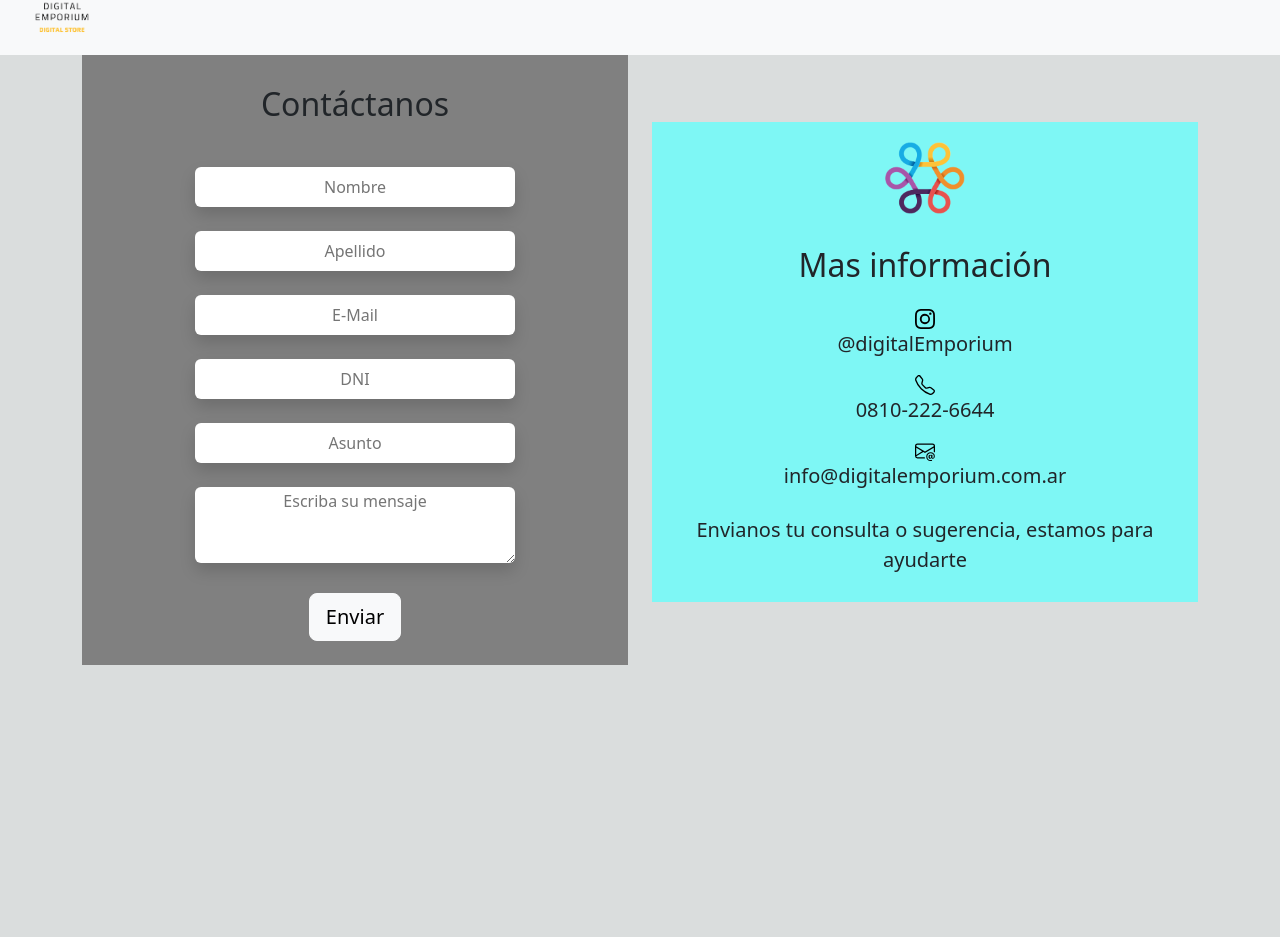
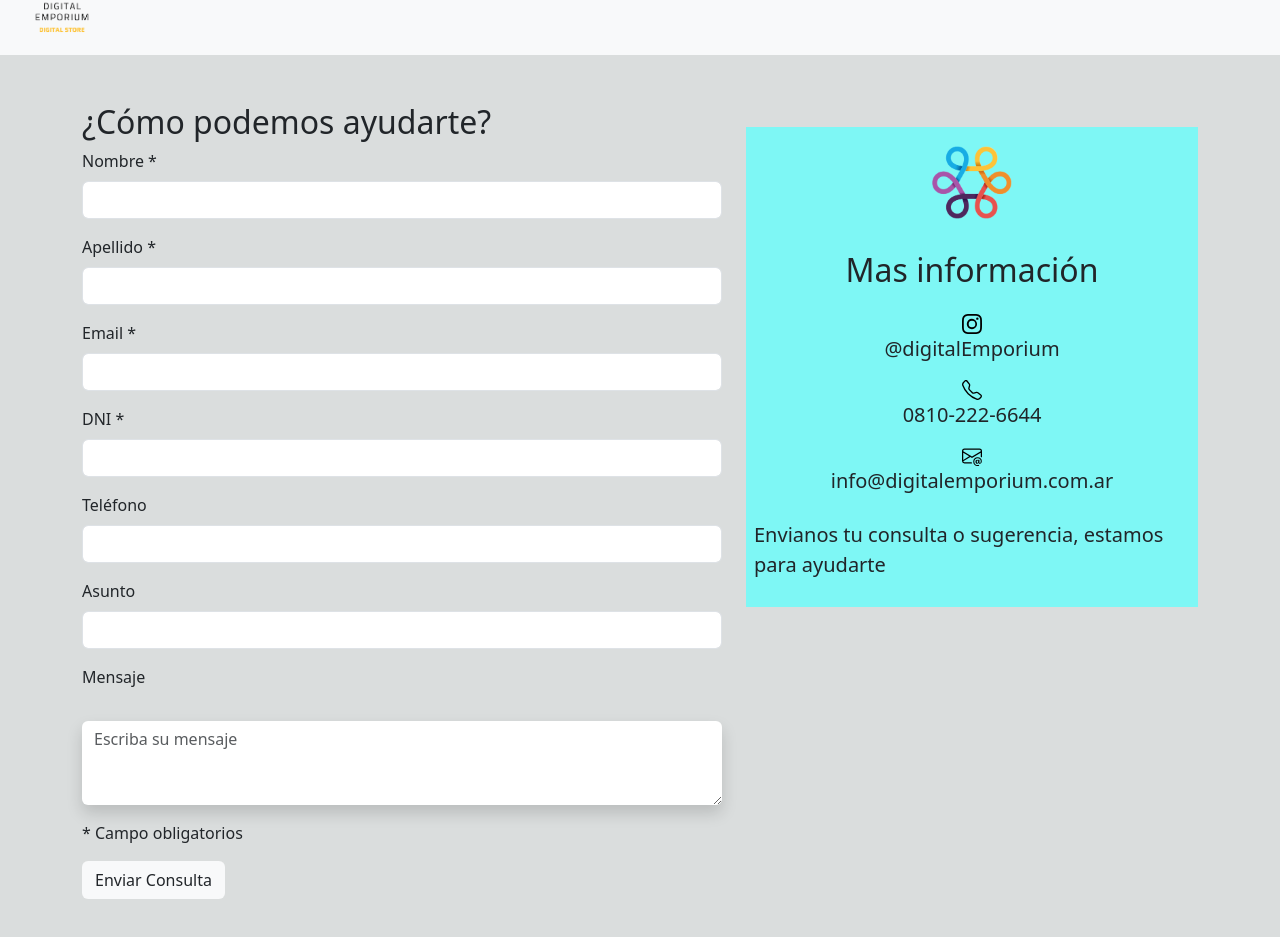
Before and after one commit to micaelgoitea/ReactJS-ProyectoFinal-MicaelGoitea, a React (Vite) app: page /contacto in a window 1280 px wide. Shown: the part 71-1008 px from the top of the page. Before the commit the page ends 800 px from the top, so only its background shows below. Built offline with nearby package versions, Linux system fonts and the light colour scheme.

Commit message:
Ultimos detalles para entrega Final

```diff
--- a/src/App.jsx
+++ b/src/App.jsx
@@ -4,11 +4,11 @@ import Home from "./components/ItemDetail/ItemListContainer";
 import ItemListContainer from "./components/ItemDetail/ItemListContainer";
 import Cart from "./components/Pages/Cart";
 import NotFound from "./components/Pages/Notfound";
-import Contacto from "./components/Pages/Contacto";
 import InfoNosotros from "./components/Pages/Info";
 import ItemDetailContainer from "./components/ItemDetail/ItemDetailContainer";
 import CartContextProvider from "./components/Context/CartContext";
 import Checkout from "./components/Checkout/Checkout";
+import Consulta from "./components/Pages/Contacto";
 
 function App() {
   return (
@@ -20,7 +20,7 @@ function App() {
         <Route exact path={"/category/:categoryId"} element={<ItemListContainer />} />
         <Route exact path={"/item/:id"} element={<ItemDetailContainer/>} />
         <Route exact path="/cart" element={<Cart />} />
-        <Route exact path="/contacto" element={<Contacto />} />
+        <Route exact path="/contacto" element={<Consulta />} />
         <Route exact path="/info" element={<InfoNosotros />} />
         <Route exact path={"/checkout"} element={<Checkout />} />
         <Route exact path="*" element={<NotFound />} />
--- a/src/components/ItemDetail/ItemListContainer.jsx
+++ b/src/components/ItemDetail/ItemListContainer.jsx
@@ -42,7 +42,7 @@ useEffect(() => {
 
 return (
   <div className="item-list-container">
-    <img src={img_bienvenidos} className="img-fluid" alt="..."></img>
+    <img src={img_bienvenidos} className="img-fluid" alt="Portada de Bienvenida"></img>
     {
       loading ? <Loading /> : <ItemList items={items} />
     }
--- a/src/components/Navbar.jsx
+++ b/src/components/Navbar.jsx
@@ -2,6 +2,7 @@ import React from 'react';
 import CartWidget from "../components/CartWidget";
 import { NavLink } from 'react-router-dom';
 import imglogo from "../../img/logo.png";
+import './Navbar.css';
 
 const Navbar = () => {
   return (
@@ -20,11 +21,11 @@ const Navbar = () => {
               <li className="nav-item dropdown">
                 <NavLink to="/" className="nav-link dropdown-toggle" role="button" data-bs-toggle="dropdown" aria-expanded="false">Productos</NavLink>
                 <ul className="dropdown-menu">
-                  <li className="dropdown-item"><NavLink to="/category/computacion">Computacion</NavLink></li>
-                  <li className="dropdown-item"><NavLink to="/category/celulares">Celulares</NavLink></li>
-                  <li className="dropdown-item"><NavLink to="/category/tablet">Tablet</NavLink></li>
-                  <li className="dropdown-item"><NavLink to="/category/smartwatch">SmartWatch</NavLink></li>
-                  <li className="dropdown-item"><NavLink to="/category/accesorios">Accesorios</NavLink></li>
+                  <li className="dropdown-item"><NavLink to="/category/computacion" style={{color:'grey', textDecoration: 'none'}}>Computacion</NavLink></li>
+                  <li className="dropdown-item"><NavLink to="/category/celulares" style={{color:'grey',textDecoration: 'none'}}>Celulares</NavLink></li>
+                  <li className="dropdown-item"><NavLink to="/category/tablet" style={{color:'grey',textDecoration: 'none'}}>Tablet</NavLink></li>
+                  <li className="dropdown-item"><NavLink to="/category/smartwatch" style={{color:'grey',textDecoration: 'none'}}>SmartWatch</NavLink></li>
+                  <li className="dropdown-item"><NavLink to="/category/accesorios" style={{color:'grey',textDecoration: 'none'}}>Accesorios</NavLink></li>
                 </ul>
               </li>
               <li className="nav-item">
--- a/src/components/Pages/Contacto.jsx
+++ b/src/components/Pages/Contacto.jsx
@@ -1,41 +1,121 @@
-import React from 'react';
+import { useState } from "react";
+import { addDoc, collection, getFirestore } from "firebase/firestore";
 import './Contacto.css';
 import logo_instagram from "../../Assets/logo-instagram-black.svg";
 import logo_telefono from "../../Assets/logo-telefono-black.svg";
 import logo_email from "../../Assets/logo-email-black.svg";
 import logoEmpresa from "../../../img/favicon.png";
 
-const Contacto = () => {
+const Consulta = () => {
+    const [nombre, setNombre] = useState("");
+    const [apellido, setApellido] = useState("");
+    const [email, setEmail] = useState("");
+    const [dni, setDni] = useState("");
+    const [telefono, setTelefono] = useState("");
+    const [asunto, setAsunto] = useState("");
+    const [mensaje, setMensaje] = useState("");
+    const [nombreError, setNombreError] = useState("");
+    const [apellidoError, setApellidoError] = useState("");
+    const [emailError, setEmailError] = useState("");
+    const [dniError, setDniError] = useState("");
+    const [consultaId, setConsultaId] = useState("");
+
+
+    const generarConsulta = () => {
+        if (nombre == "") {
+            setNombreError("Ups! Nos falta tu nombre para enviar tu Consulta");
+            return false;
+        } else {
+            setNombreError("");
+        }
+        if (apellido == "") {
+            setApellidoError("Ups! Nos falta tu apellido para enviar tu Consulta");
+            return false;
+        } else {
+            setApellidoError("");
+        }
+        if (dni == "") {
+            setDniError("Ups! Nos falta tu DNI para enviar tu Consulta");
+            return false;
+        } else {
+            setDniError("");
+        }
+        if (email == "") {
+            setEmailError("Ups! Nos falta tu email para enviar tu Consulta");
+            return false;
+        } else {
+            setEmailError("");
+        }
+
+        const cliente = { name: nombre, lastName:apellido, dni: dni, email: email, telephone: telefono};
+        const fecha = new Date();
+        const date = `${fecha.getDate()}-${fecha.getMonth() + 1}-${fecha.getFullYear()} ${fecha.getHours()}:${fecha.getMinutes()}:${fecha.getSeconds()}`;
+        const consulta = {cliente: cliente, date: date, asunto: asunto, message: mensaje};
+        const dbs = getFirestore();
+        const ordersCollection = collection(dbs, "consultas");
+
+        addDoc(ordersCollection, consulta).then(data => {
+            setConsultaId(data.id);
+            setNombre("");
+            setEmail("");
+            setTelefono("");
+            clear();
+        });
+    }
+
+    if (consultaId) {
         return (
-        <div className="container text-center">
-            <div className="row align-items-center">
+            <div className="container my-5">
+                <div className="row">
+                    <div className="col text-center">
+                        <div className="alert alert-light" role="alert"><h4>Tu Consulta fue enviada</h4></div>
+                    </div>
+                </div>
+            </div>
+        )
+    }
+
+    return (
+        <div className="container my-5">
+            <div className="row">
                 <div className="col">
-                    <div className="contacto-formulario">
-                        <h2>Contáctanos</h2>
-                        <form className="form-contacto" method="POST">
-                            <div>
-                                <input style={{ width: "20rem" }} className="text-center rounded mt-4 p-2 border-0 shadow" type="text" id="nombre" name="nombre" required placeholder="Nombre" />
+                <h2>¿Cómo podemos ayudarte?</h2>
+                    <form>
+                        <div className="mb-3">
+                            <label className="form-label">Nombre *</label>
+                            <input type="text" className={`form-control ${nombreError && "is-invalid"}`} onInput={(event) => { setNombre(event.target.value) }} />
+                            <div className="text-danger">{nombreError}</div>
                         </div>
-                            <div>
-                                <input style={{ width: "20rem" }} className="text-center rounded mt-4 p-2 border-0 shadow" type="text" id="apellido" name="apellido" required placeholder="Apellido" />
+                        <div className="mb-3">
+                            <label className="form-label">Apellido *</label>
+                            <input type="text" className={`form-control ${apellidoError && "is-invalid"}`} onInput={(event) => { setApellido(event.target.value) }} />
+                            <div className="text-danger">{nombreError}</div>
                         </div>
-                            <div>
-                                <input style={{ width: "20rem" }} className="text-center rounded mt-4 p-2 border-0 shadow" type="text" id="email" name="email" required placeholder="E-Mail" />
+                        <div className="mb-3">
+                            <label className="form-label">Email *</label>
+                            <input type="text" className={`form-control ${emailError && "is-invalid"}`} onInput={(event) => { setEmail(event.target.value) }} />
+                            <div className="text-danger">{emailError}</div>
                         </div>
-                            <div>
-                                <input style={{ width: "20rem" }} className="text-center rounded mt-4 p-2 border-0 shadow" type="text" id="dni" name="dni" required placeholder="DNI" />
+                        <div className="mb-3">
+                            <label className="form-label">DNI *</label>
+                            <input type="text" className={`form-control ${dniError && "is-invalid"}`} onInput={(event) => { setDni(event.target.value) }} />
+                            <div className="text-danger">{dniError}</div>
                         </div>
-                            <div>
-                                <input style={{ width: "20rem" }} className="text-center rounded mt-4 p-2 border-0 shadow" type="text" id="asunto" name="asunto" required placeholder="Asunto" />
+                        <div className="mb-3">
+                            <label className="form-label">Teléfono</label>
+                            <input type="text" className="form-control" onInput={(event) => { setTelefono(event.target.value) }} />
                         </div>
-                            <div className="rounded">
-                                <textarea style={{ width: "20rem" }} className="text-center mt-4 rounded border-0 shadow" id="mensaje" name="message" rows="3" placeholder="Escriba su mensaje" required></textarea>
+                        <div className="mb-3">
+                            <label className="form-label">Asunto</label>
+                            <input type="text" className="form-control" onInput={(event) => { setAsunto(event.target.value) }} />
                         </div>
-                            <div className="m-4">
-                                <button type="button" className="btn btn-light btn-lg">Enviar</button>
+                        <div className="mb-3">
+                            <label className="form-label">Mensaje</label>
+                            <textarea type="text" style={{ width: "40rem" }} className="form-control mt-4 rounded border-0 shadow" onInput={(event) => { setMensaje(event.target.value) }} id="mensaje" name="message" rows="3" placeholder="Escriba su mensaje" required></textarea>
                         </div>
+                        <p className="mb-3">* Campo obligatorios</p>
+                        <button type="button" className="btn bg-light" onClick={generarConsulta}>Enviar Consulta</button>
                     </form>
-                    </div>
                 </div>
                 <div className="col">
                     <div className="contacto-info d-flex justify-content-center flex-column align-items-center mt-4">
@@ -52,7 +132,7 @@ const Contacto = () => {
                 </div>
             </div>
         </div>
-    );
+    )
 }
 
-export default Contacto;
+export default Consulta
```
Also changed, not shown: src/components/Navbar.css (added), 1 other file (tests, documents, lock files or other folders). Lines whose indentation alone changed are shown as unchanged.
